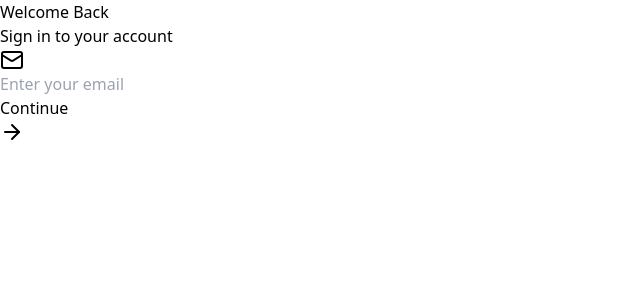
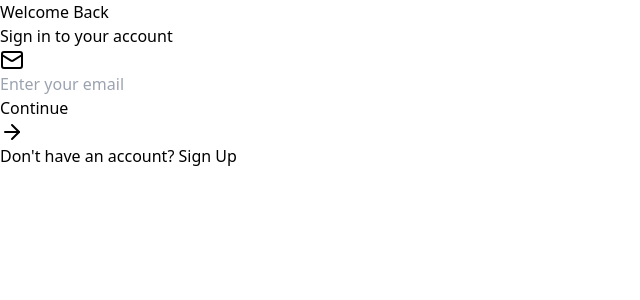
Before and after one commit to ramtejvigna/NoteNook, a React (Vite) app in the folder client-notenook/: page /signin in a window 1280 px wide. Shown: the top 300 px of the page, without its empty margins (0-640 px from the left). Built offline with nearby package versions, Linux system fonts and the light colour scheme.

Commit message:
Authorized routing to make user-friendly

```diff
--- a/client-notenook/src/App.tsx
+++ b/client-notenook/src/App.tsx
@@ -1,5 +1,5 @@
-import React from "react"
-import { Routes, BrowserRouter, Route, Navigate } from "react-router-dom"
+import React from "react";
+import { Routes, BrowserRouter, Route, Navigate } from "react-router-dom";
 import { useAuth, AuthProvider } from "./context/AuthContext";
 import SignUp from "./components/SignUp";
 import Notes from "./components/Notes";
@@ -9,19 +9,19 @@ import NoteDetails from "./components/Notes/NoteDetails";
 import { Toaster } from "sonner";
 
 const ProtectedRoute = ({ children }: { children: React.ReactNode }) => {
-  const token = useAuth();
-  return token.token ? <>{children}</> : <Navigate to="/" />;
-}
+  const { token } = useAuth();
+  return token ? <>{children}</> : <Navigate to="/signin" />;
+};
 
-function App() {
+function AppContent() {
+  const { token } = useAuth();
   return (
     <>
       <Toaster position="top-right" />
-      <AuthProvider>
       <BrowserRouter>
         <Routes>
-            <Route path="/" element={<SignUp />} />
-            <Route path="/signin" element={<SignIn />} />
+          <Route path="/" element={token ? <Navigate to="/notes" /> : <SignUp />} />
+          <Route path="/signin" element={token ? <Navigate to="/notes" /> : <SignIn />} />
           <Route
             path="/notes"
             element={
@@ -48,9 +48,16 @@ function App() {
           />
         </Routes>
       </BrowserRouter>
-      </AuthProvider>
     </>
-  )
+  );
 }
 
-export default App
+function App() {
+  return (
+    <AuthProvider>
+      <AppContent />
+    </AuthProvider>
+  );
+}
+
+export default App;
--- a/client-notenook/src/components/SignIn/index.tsx
+++ b/client-notenook/src/components/SignIn/index.tsx
@@ -1,7 +1,7 @@
 import React, { useState } from 'react';
 import { motion, AnimatePresence } from 'framer-motion';
 import { Mail, KeyRound, ArrowRight, SendHorizontal, X } from 'lucide-react';
-import { useNavigate } from 'react-router-dom';
+import { useNavigate, Link } from 'react-router-dom';
 import { useAuth } from '../../context/AuthContext';
 
 interface ToastProps {
@@ -99,10 +99,10 @@ const SignIn: React.FC = () => {
         try {
             const response = await fetch(
                 'https://notenook.onrender.com/auth/verify-signin', {
-                    method: 'POST',
-                    headers: { 'Content-Type': 'application/json' },
-                    body: JSON.stringify({ email, otp }),
-                }
+                method: 'POST',
+                headers: { 'Content-Type': 'application/json' },
+                body: JSON.stringify({ email, otp }),
+            }
             );
 
             const data: ApiResponse = await response.json();
@@ -267,6 +267,17 @@ const SignIn: React.FC = () => {
                                 </div>
                             </motion.form>
                         )}
+                        <div className="px-8 py-4">
+                            <p className="text-gray-600 text-center text-sm">
+                                Don't have an account?{" "}
+                                <Link
+                                    to="/"
+                                    className="text-blue-600 hover:text-blue-700 font-medium transition-colors duration-300"
+                                >
+                                    Sign Up
+                                </Link>
+                            </p>
+                        </div>
                     </AnimatePresence>
                 </div>
             </motion.div>
```
Lines whose indentation alone changed are shown as unchanged.
